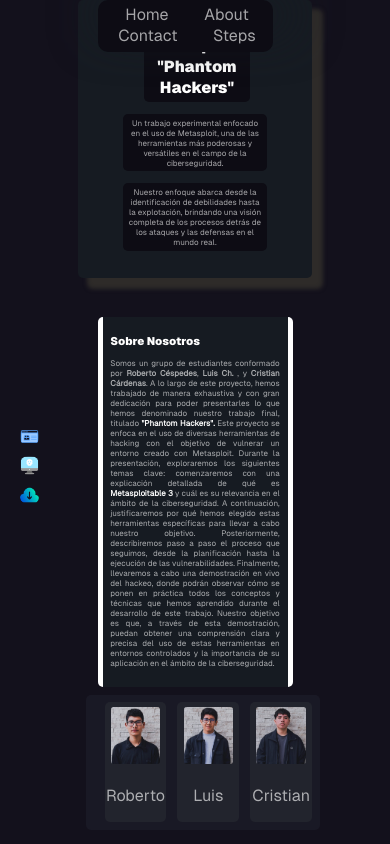
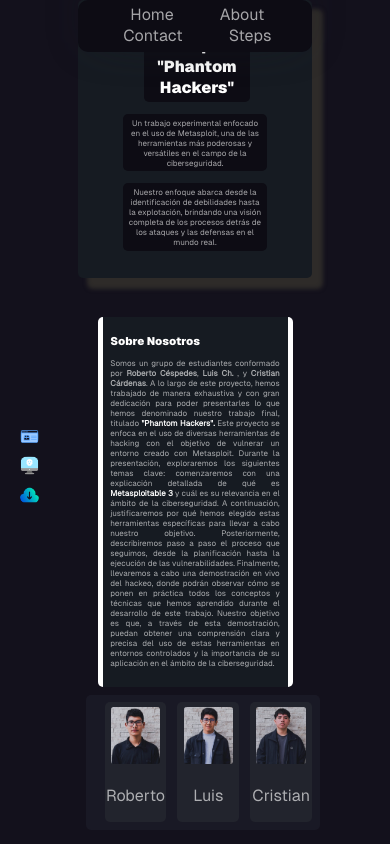
Before and after one commit to ikerchborn/phatom, a plain HTML site: page phatom/index.html in a window 390 px wide. Shown: the top 844 px of the page. Drawn offline with Linux system fonts and the light colour scheme.

Commit message:
Update style.css

```diff
--- a/phatom/asets/style.css
+++ b/phatom/asets/style.css
@@ -59,7 +59,8 @@ b{color: white;}
     .nav-1 {
         padding-top: 1%;
         padding-bottom: 1.5%;
-        width:45%;
+        width: 60%;
+        left:20%;
     }
 }
 
```
